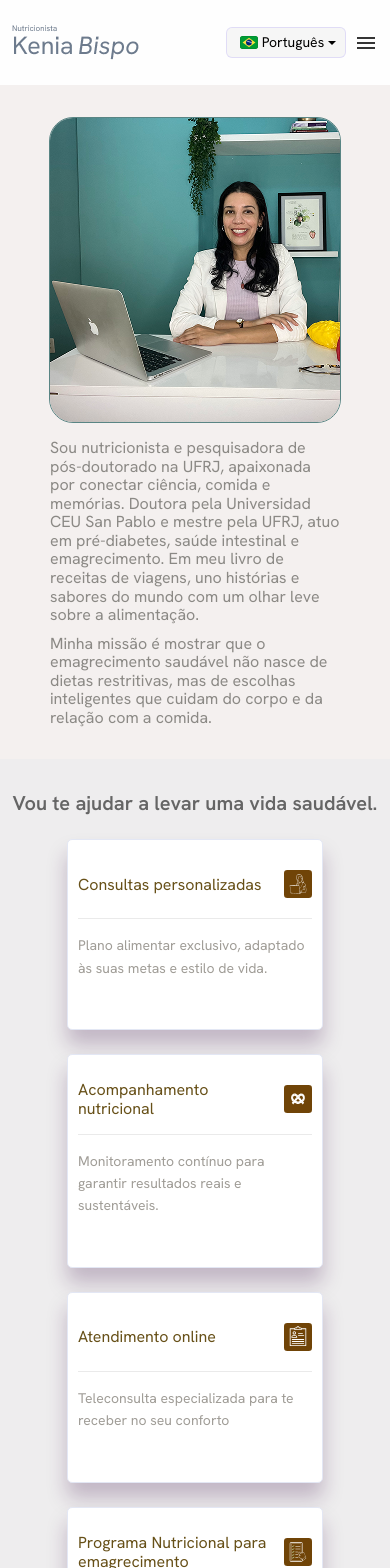
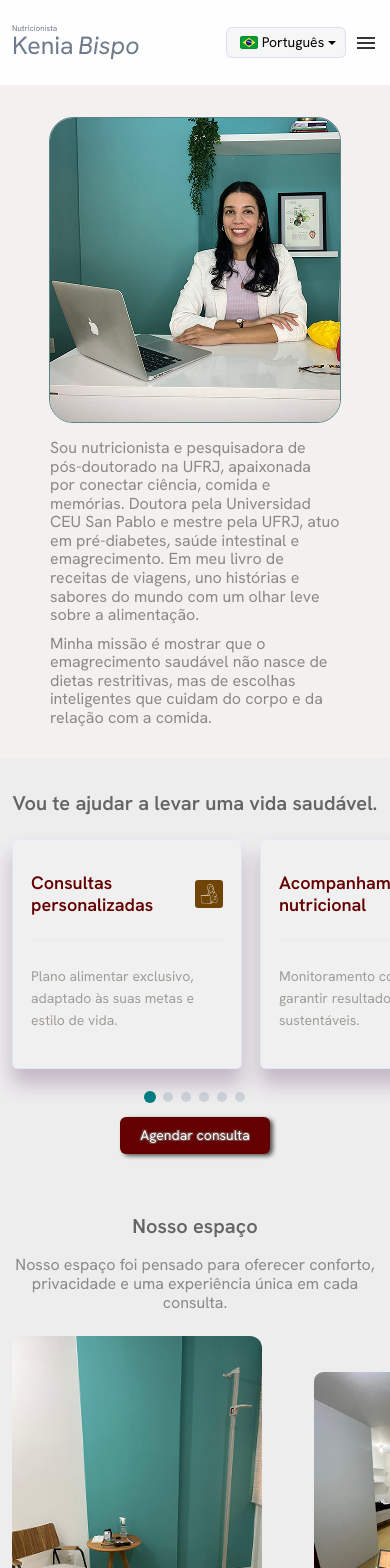
Before and after one commit to IuryDevJava/project_site_kenia, a React (Vite) app: page / in a window 390 px wide. Shown: the top 1568 px of the page. Built offline with nearby package versions, Linux system fonts and the light colour scheme.

Commit message:
project: now section service mobile

```diff
--- a/index.html
+++ b/index.html
@@ -23,10 +23,7 @@
       href="https://fonts.googleapis.com/css2?family=Hanken+Grotesk:ital,wght@0,100..900;1,100..900&display=swap"
       rel="stylesheet"
     />
-    <link
-      href="https://fonts.googleapis.com/css2?family=Material+Symbols+Outlined"
-      rel="stylesheet"
-    />
+
     <link
       rel="stylesheet"
       href="https://fonts.googleapis.com/css2?family=Material+Symbols+Outlined:opsz,wght,FILL,GRAD@24,400,0,0"
--- a/package.json
+++ b/package.json
@@ -21,7 +21,7 @@
     "react-phone-number-input": "^3.4.12",
     "react-router-dom": "^7.9.4",
     "react-router-hash-link": "^2.4.3",
-    "swiper": "^12.0.2"
+    "swiper": "^12.0.3"
   },
   "devDependencies": {
     "@eslint/js": "^9.36.0",
--- a/src/assets/Style/ButtonPrimary.css
+++ b/src/assets/Style/ButtonPrimary.css
@@ -1,11 +1,13 @@
 .service_div_button {
-  margin-top: 24px !important;
+  margin-top: 32px !important;
 }
 
 .service_button {
   /* background-color: #a9873f; */
   background-color: #650000;
   font-size: 18px;
+  display: flex !important;
+  margin: auto !important;
 }
 
 .btn-base {
@@ -39,17 +41,16 @@
   transform: scale(0.98);
 }
 
-.modal_button {
-  /* background-color: #a9873f; */
+/* .modal_button {
   background-color: #650000;
   font-size: 18px;
   display: flex;
   margin: auto;
-}
+} */
 
 @media (min-width: 768px) and (max-width: 991px) {
   .service_div_button {
-    margin-top: 20px !important;
+    margin-top: 24px !important;
   }
 
   .service_button {
@@ -68,7 +69,7 @@
 
 @media (max-width: 767px) {
   .service_div_button {
-    margin-top: 18px !important;
+    margin-top: 0 !important;
   }
 
   .service_button {
--- a/src/assets/Style/EspacoSection.css
+++ b/src/assets/Style/EspacoSection.css
@@ -72,8 +72,8 @@
   position: static;
   width: 44px;
   height: 44px;
-  background-color: #468d86;
-  border: 1px solid #ffffff;
+  background-color: #468d86 !important;
+  border: 1px solid #ffffff !important;
   border-radius: 50%;
   cursor: pointer;
   transition: background-color 0.3s ease;
--- a/src/assets/Style/Service.css
+++ b/src/assets/Style/Service.css
@@ -6,9 +6,7 @@
 
 /* Cabeçalho da seção */
 .service_header {
-  margin-bottom: 40px;
-  gap: 24px;
-  display: grid;
+  padding-bottom: 32px !important;
 }
 
 .service_header h1 {
@@ -16,39 +14,49 @@
   color: #656565;
   font-weight: 600;
   margin-bottom: 0;
+  justify-content: center;
+  display: flex;
 }
 
-.service_subtitle {
+/* .service_subtitle {
   font-size: 20px;
   color: #8b8985;
   font-weight: 400;
-}
+} */
 
 /* Estilo dos cards de serviço */
 .service_card {
-  background-color: var(--service-card-background);
+  /* background-color: var(--service-card-background); */
+  background-color: #ffffff34;
   border: 1px solid #e3e7f4;
-  padding: 40px 23px 112px;
-  border-radius: 5px;
+  border-radius: 6px;
   box-shadow: 0 15px 20px rgba(62, 19, 77, 0.25);
-  width: 100%;
-  display: flex;
-  flex-direction: column;
+  width: 300px;
+  height: 300px;
+  padding: 32px 18px;
+}
+
+.row_div_card {
+  display: grid !important;
+  grid-template-columns: repeat(3, auto);
+  justify-content: center;
+  gap: 32px;
 }
 
 .card_header {
   display: flex;
   justify-content: space-between;
   align-items: center;
-  padding-bottom: 15px;
-  margin-bottom: 15px;
+  padding: 0 0 24px;
+  /* border-bottom: 1px solid #eaeaea; */
   border-bottom: 1px solid #eaeaea;
 }
 
 .card_title {
-  font-size: var(--service-section-card-title-font-size);
-  color: #675018;
-  font-weight: 400;
+  font-size: 22px !important;
+  /* color: #675018; */
+  color: #650000;
+  font-weight: 600;
   margin: 0;
 }
 
@@ -65,7 +73,13 @@
   font-size: 18px !important;
   color: #a09d97;
   line-height: 160%;
-  margin: 0;
+  margin: 24px 0 0;
+}
+
+@media (min-width: 991px) and (max-width: 1199px) {
+  .row_div_card {
+    gap: 18px;
+  }
 }
 
 @media (min-width: 768px) and (max-width: 991px) {
@@ -77,21 +91,26 @@
     font-size: 25px !important;
   }
 
-  .service_subtitle {
-    font-size: 18px !important;
+  .service_card {
+    width: 260px;
+    height: 260px;
   }
 
-  .service_header .service_subtitle {
-    font-size: 20px !important;
+  .row_div_card {
+    grid-template-columns: repeat(2, auto);
+    gap: 24px;
+  }
+
+  .card_header {
+    padding: 0 0 18px;
   }
 
   .service_header {
-    margin-bottom: 32px;
-    gap: 18px;
+    padding-bottom: 24px !important;
   }
 
   .card_title {
-    font-size: 18px !important;
+    font-size: 20px !important;
   }
 
   .card_icon {
@@ -101,52 +120,40 @@
 
   .card_text {
     font-size: 16px !important;
+    margin: 18px 0 0;
   }
 }
 
 @media (max-width: 767px) {
   .service_section {
     padding: 32px 0 60px !important;
+    overflow-x: hidden;
   }
 
   .service_header {
-    margin-bottom: 18px;
-    gap: 12px;
-    justify-content: center;
+    padding-bottom: 24px !important;
   }
 
   .service_header h1 {
     font-size: 20px !important;
     margin-bottom: 0;
+    justify-content: center !important;
+    display: flex !important;
   }
 
-  .service_header h1,
-  .service_header .service_subtitle {
-    margin: auto;
-  }
-
-  .service_header .service_subtitle {
-    font-size: 16px !important;
+  .service_card {
+    width: 230px;
+    height: 230px;
+    cursor: grabbing;
   }
 
   .row_div_card {
-    display: grid !important;
-    grid-template-columns: repeat(2, 1fr) !important;
-  }
-
-  .service_card {
-    background-color: var(--service-card-background);
-    border: 1px solid #e3e7f4;
-    padding: 25px 10px 50px;
-    border-radius: 5px;
-    box-shadow: 0 15px 20px rgba(62, 19, 77, 0.25);
-    width: 100%;
-    display: flex;
-    flex-direction: column;
+    /* Esta regra está CORRETA. Desliga o grid. */
+    display: block !important;
   }
 
   .card_title {
-    font-size: 16px !important;
+    font-size: 18px !important;
   }
 
   .card_icon {
@@ -161,17 +168,40 @@
   .swiper-buttons-wrapper {
     display: none;
   }
-}
 
-@media (max-width: 400px) {
-  .row_div_card {
-    display: grid !important;
-    grid-template-columns: repeat(1, 1fr) !important;
-    max-width: 280px;
-    margin: auto !important;
+  /* --- CORREÇÃO PRINCIPAL AQUI --- */
+
+  .service-swiper {
+    overflow: visible !important;
+    padding-bottom: 48px !important;
+    margin-left: -15px;
+    margin-right: -15px;
+    padding-left: 15px;
+    padding-right: 15px;
+    box-sizing: border-box;
+    margin: 0 !important;
   }
 
-  .service_header {
-    margin: 0 0 0 !important;
+  /* 4. POSICIONA os bullets dentro do espaço de 40px que criamos */
+  .service-swiper .swiper-pagination {
+    position: absolute;
+    left: 0;
+    width: 100%;
+    z-index: 0;
+
+  }
+
+  /* Estiliza o bullet ativo */
+  .swiper-pagination-bullet-active {
+    background-color: #65000007;
+    opacity: 1;
+    transform: scale(1.3);
+  }
+
+  /* (Bônus) Estiliza os bullets inativos para combinar */
+  .swiper-pagination-bullet {
+    background-color: #c4c4c4;
+    opacity: 0.8;
+    margin: 0 4px 0 !important;
   }
 }
--- a/src/components/Menu/Menu.jsx
+++ b/src/components/Menu/Menu.jsx
@@ -146,7 +146,7 @@ const Menu = () => {
               className="hamburger-button"
               onClick={toggleMobileMenu}
             >
-              <span className="material-symbols-outlined">menu</span>
+              <span className="material-symbols-outlined">{isMobileMenuOpen ? 'close' : 'menu'}</span>
             </button>
           </div>
         </div>
--- a/src/components/Services-appointments/Service.jsx
+++ b/src/components/Services-appointments/Service.jsx
@@ -1,7 +1,14 @@
-import React from "react";
+import React, { useState, useEffect } from "react"; // Importar useState e useEffect
 import "../../assets/Style/Service.css";
 import "../../assets/Style/ButtonPrimary.css";
 import { useTranslation } from "react-i18next";
+
+// --- Importações do Swiper ---
+import { Swiper, SwiperSlide } from "swiper/react";
+import { Pagination } from "swiper/modules";
+import "swiper/css";
+import "swiper/css/pagination";
+// --- Fim das importações do Swiper ---
 
 import IconCard01 from "../../assets/icons/service-icons/Icon-card01.svg";
 import IconCard02 from "../../assets/icons/service-icons/Icon-card02.svg";
@@ -10,6 +17,7 @@ import IconCard04 from "../../assets/icons/service-icons/Icon-card04.svg";
 import IconCard05 from "../../assets/icons/service-icons/Icon-card05.svg";
 import IconCard06 from "../../assets/icons/service-icons/Icon-card06.svg";
 
+// (Seus dados `servicesData` continuam aqui, sem alterações...)
 const servicesData = [
   {
     icon: IconCard01,
@@ -49,8 +57,55 @@ const servicesData = [
   },
 ];
 
+// --- Hook para detectar o tamanho da tela ---
+const useWindowSize = () => {
+  const [windowSize, setWindowSize] = useState({
+    width: undefined,
+  });
+
+  useEffect(() => {
+    function handleResize() {
+      setWindowSize({
+        width: window.innerWidth,
+      });
+    }
+
+    window.addEventListener("resize", handleResize);
+    handleResize();
+    return () => window.removeEventListener("resize", handleResize);
+  }, []);
+
+  return windowSize;
+};
+
 const Service = () => {
   const { t, i18n } = useTranslation();
+  const { width } = useWindowSize(); // <-- Hook
+
+  // --- MUDANÇA AQUI ---
+  // Se 'width' é undefined, não sabemos o tamanho da tela.
+  // É melhor não renderizar NADA nos cards por enquanto.
+  if (width === undefined) {
+    return (
+      <section className="service_section" id="services">
+        <div className="container">
+          <div className="service_header">
+            <h1>{t("services.serviceSubTitle")}</h1>
+          </div>
+          {/* Retorna o container vazio para evitar "flash" */}
+          <div className="row_div_card"></div>
+          <div className="service_div_button">
+            {/* ... (renderize o botão se quiser) ... */}
+          </div>
+        </div>
+      </section>
+    );
+  }
+  // --- FIM DA MUDANÇA ---
+
+  // Agora, 'isMobile' só será calculado quando 'width' tiver um valor
+  const isMobile = width <= 767;
+
   const isEnglish = i18n.language.startsWith("en");
   const buttonClasses = [
     "service_button",
@@ -61,35 +116,57 @@ const Service = () => {
   const appointmentsWhatsapp =
     "https://api.whatsapp.com/send/?phone=5521969526214&text=Ol%C3%A1%2E+Gostaria+de+agendar+uma+consulta%2E&type=phone_number&app_absent=0";
 
+  // ... (função renderServiceCard) ...
+  const renderServiceCard = (service) => (
+    <div className="service_card">
+      <div className="card_header">
+        <h5 className="card_title">{t(service.titleKey)}</h5>
+        <figure className="card_icon_figure">
+          <img src={service.icon} className="card_icon" alt={service.alt} />
+        </figure>
+      </div>
+      <div className="card_body">
+        <p className="card_text">{t(service.descriptionKey)}</p>
+      </div>
+    </div>
+  );
+
   return (
     <section className="service_section" id="services">
       <div className="container">
         <div className="service_header">
           <h1>{t("services.serviceSubTitle")}</h1>
         </div>
-        <div className="row g-4 row_div_card">
-          {servicesData.map((service, index) => (
-            <div
-              className="service_cards col-12 col-md-6 col-lg-4 d-flex align-items-stretch"
-              key={index}
+
+        <div className="row_div_card">
+          {isMobile ? (
+            // Versão Mobile (Swiper)
+            <Swiper
+              modules={[Pagination]}
+              // --- MUDANÇA AQUI ---
+              loop={false} // <-- De 'true' para 'false'
+              // --- FIM DA MUDANÇA ---
+              pagination={{ clickable: true }}
+              slidesPerView={"auto"}
+              spaceBetween={18}
+              className="service-swiper"
             >
-              <div className="service_card">
-                <div className="card_header">
-                  <h5 className="card_title">{t(service.titleKey)}</h5>
-                  <figure className="card_icon_figure">
-                    <img
-                      src={service.icon}
-                      className="card_icon"
-                      alt={service.alt}
-                    />
-                  </figure>
-                </div>
-                <div className="card_body">
-                  <p className="card_text">{t(service.descriptionKey)}</p>
-                </div>
+              {servicesData.map((service, index) => (
+                <SwiperSlide key={index} style={{ width: "auto" }}>
+                  <div className="service_cards">
+                    {renderServiceCard(service)}
+                  </div>
+                </SwiperSlide>
+              ))}
+            </Swiper>
+          ) : (
+            // Versão Desktop (Grid)
+            servicesData.map((service, index) => (
+              <div className="service_cards" key={index}>
+                {renderServiceCard(service)}
               </div>
-            </div>
-          ))}
+            ))
+          )}
         </div>
 
         <div className="service_div_button">
```
Also changed, not shown: src/assets/Style/Menu.css (+6 -6 lines), 1 other file (tests, documents, lock files or other folders).
